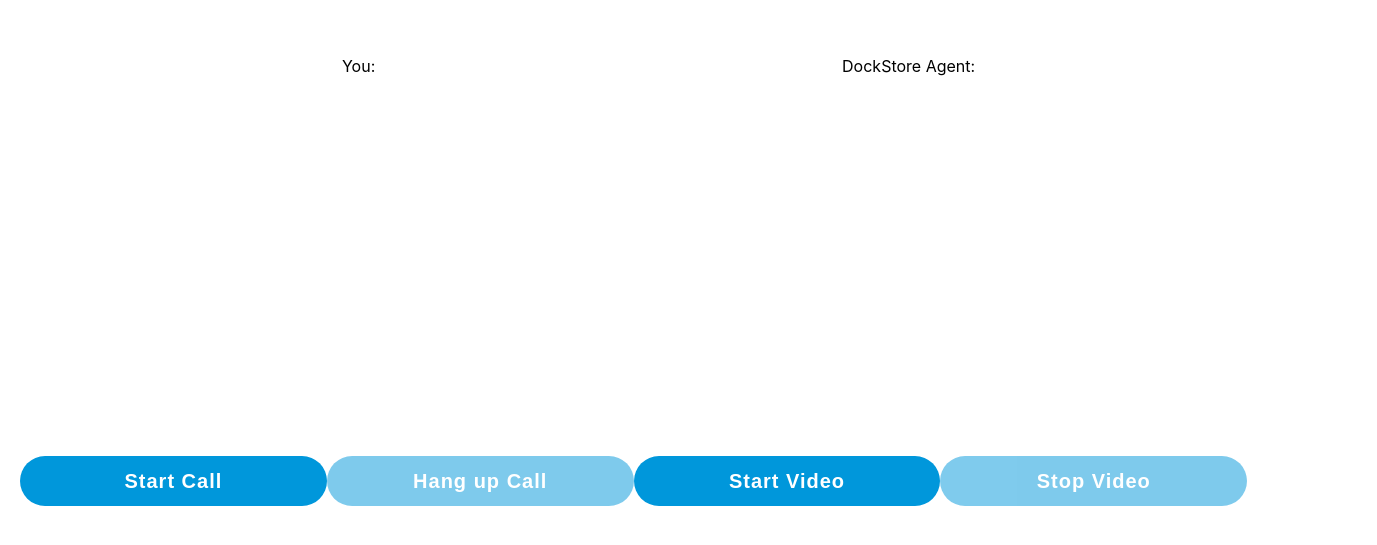
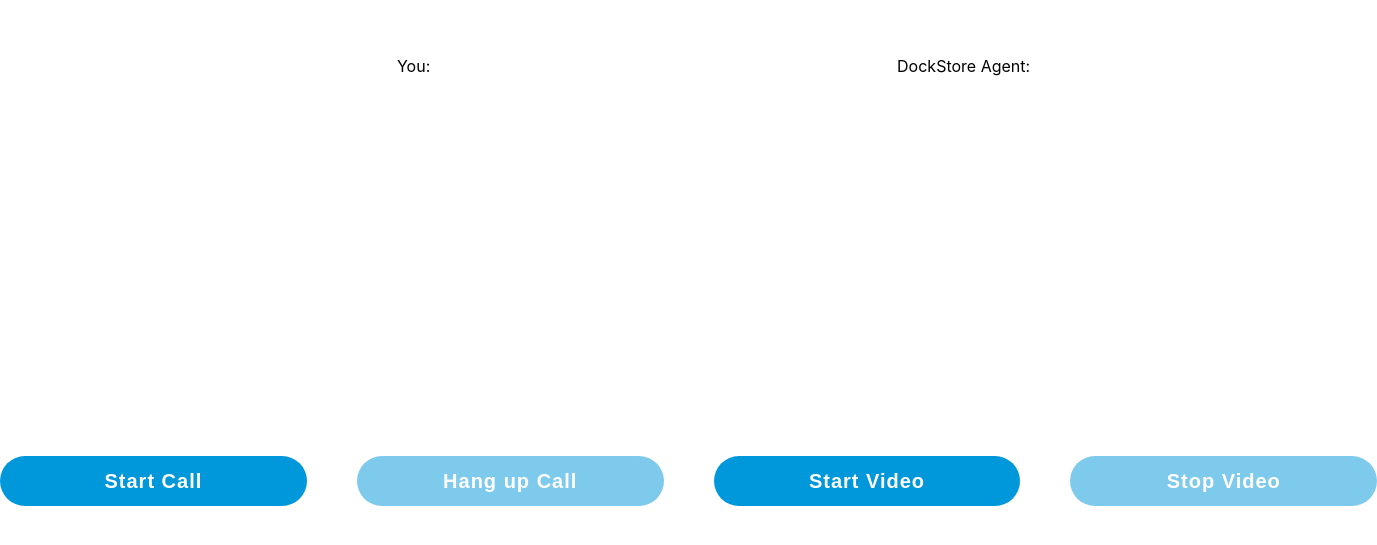
Before and after one commit to BiekeSurfOrg/teams-integration, a React (Create React App) app: page / in a window 1280 px wide. Shown: the part 115-660 px from the top of the page, 1377 px wide, since content can reach past the window. Built offline with nearby package versions, Linux system fonts and the light colour scheme; no server answers.

Commit message:
minor style change

```diff
--- a/src/App.css
+++ b/src/App.css
@@ -26,7 +26,7 @@
 .buttons {
   margin-top: 100px;
   display: flex;
-  justify-content: space-between;
+  gap: 50px;
 }
 
 .main-content {
```
